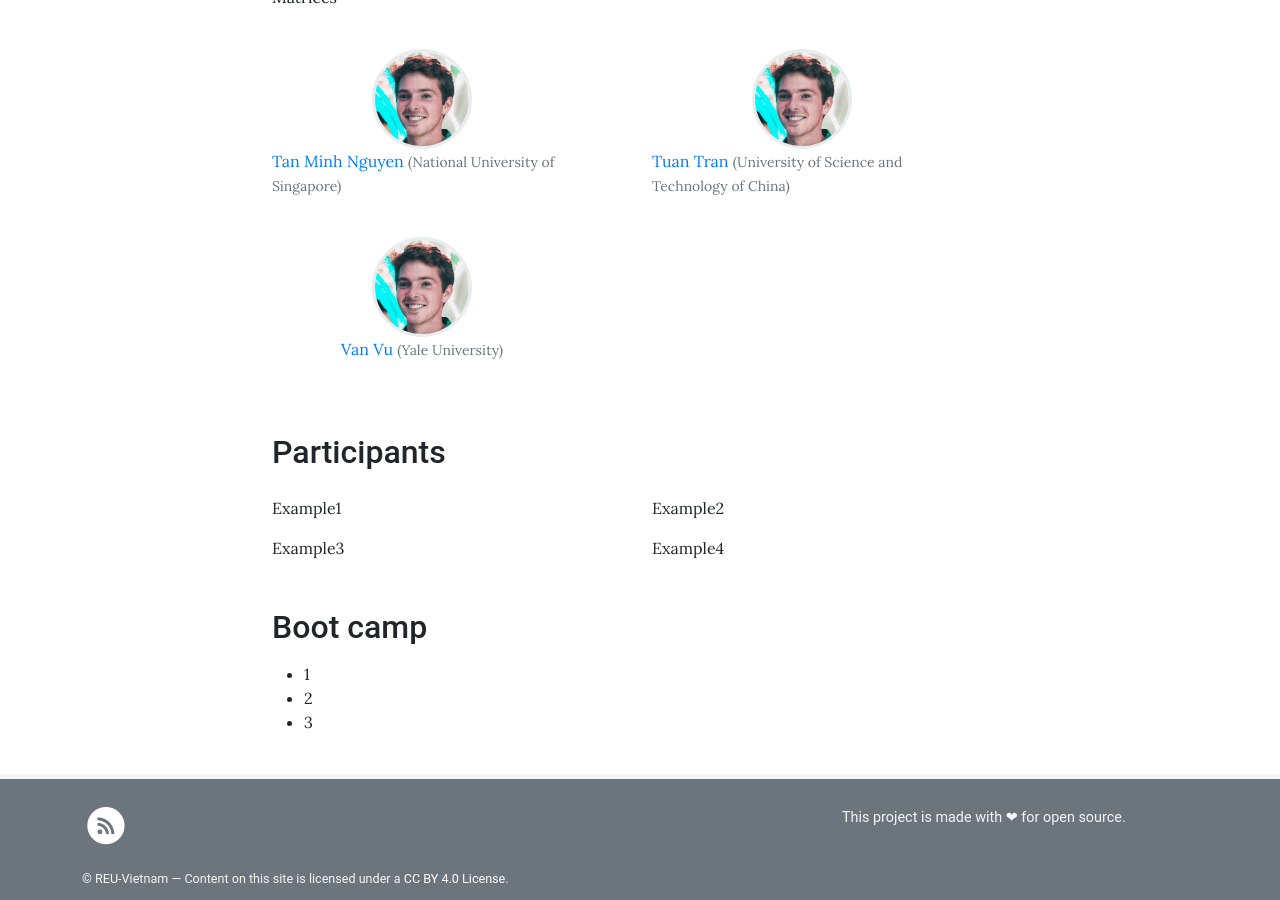
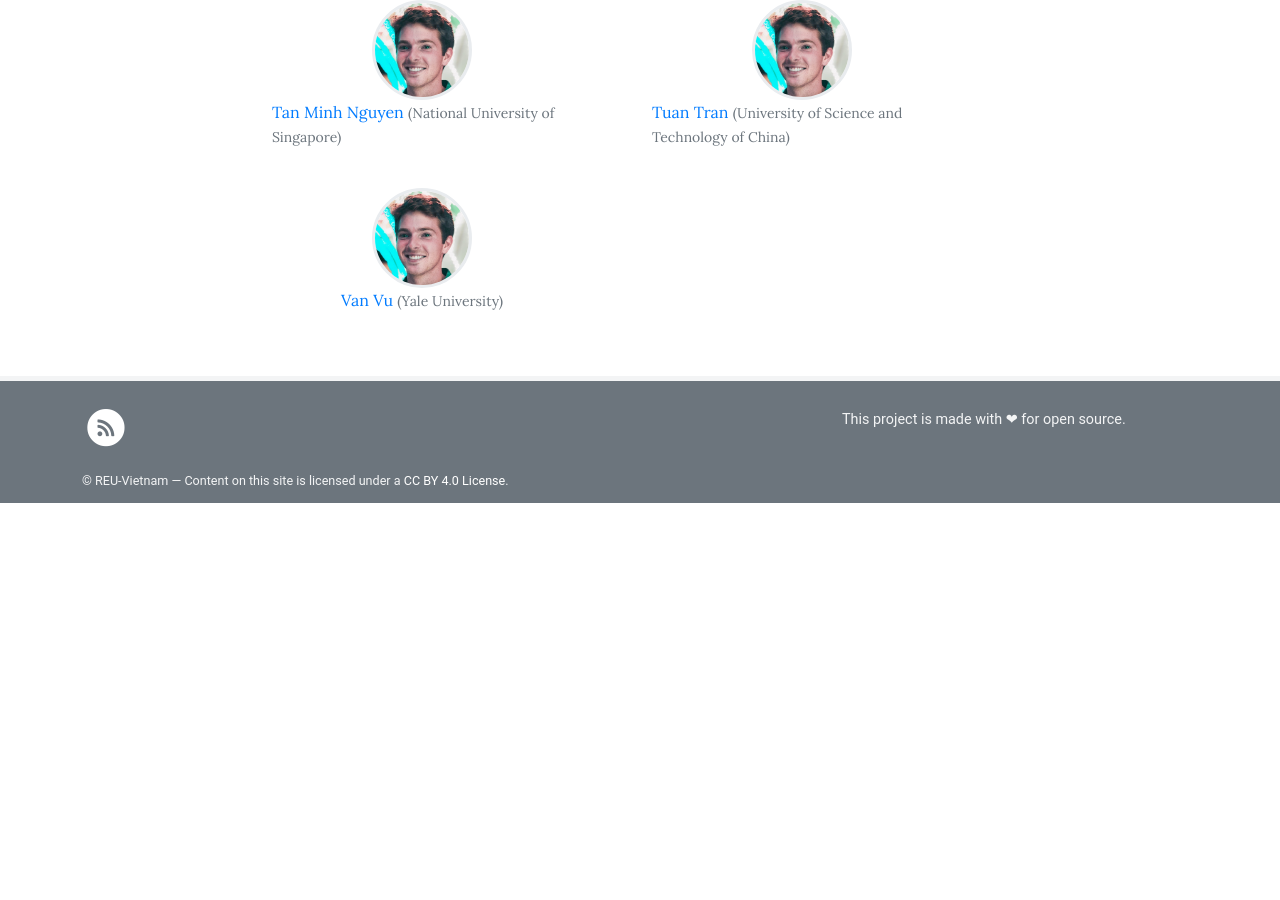
Before and after one commit to adm-vietnam/adm-vietnam.github.io, a Jekyll site: the page built from pages/Program.md, in a window 1280 px wide and 900 px high, scrolled down 739 px. Built offline with Jekyll 4.4.1, drawn with Linux system fonts in a browser that asks for light colours; after the commit the page ends 1242 px from its top, so only the background shows below that.

Commit message:
Update Program.md

```diff
--- a/pages/Program.md
+++ b/pages/Program.md
@@ -35,15 +35,11 @@ permalink: /Program/
 {% endfor %}
 </div>
 
+<!--
 ## Participants
 <div class="row cards mt-4">
   {% for participants in site.data.participants %}
   <p class="col-md-6">{{ participants.info }}</p>
   {% endfor %}
 </div>
-
-## Boot camp
-
-- 1
-- 2
-- 3
+-->
```
Also changed, not shown: other parts of pages/Program.md (+1 -1 lines).
